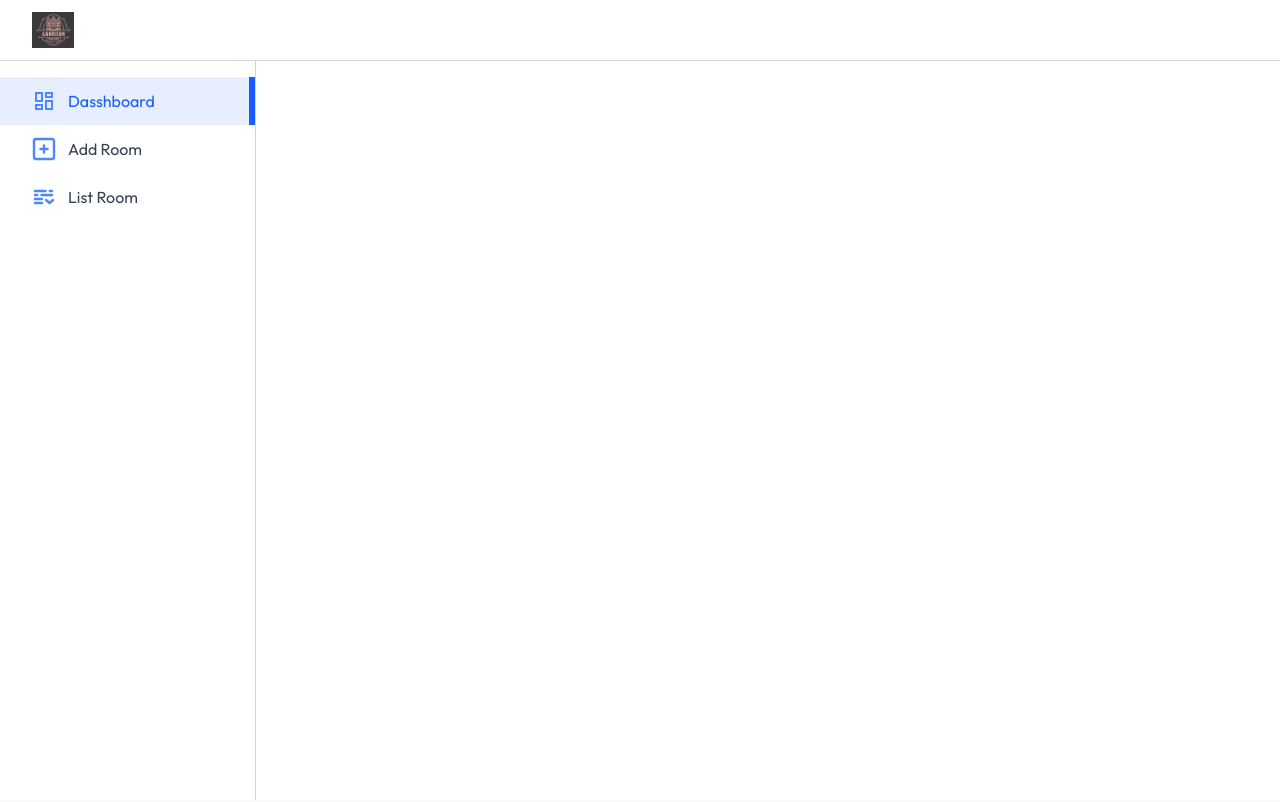
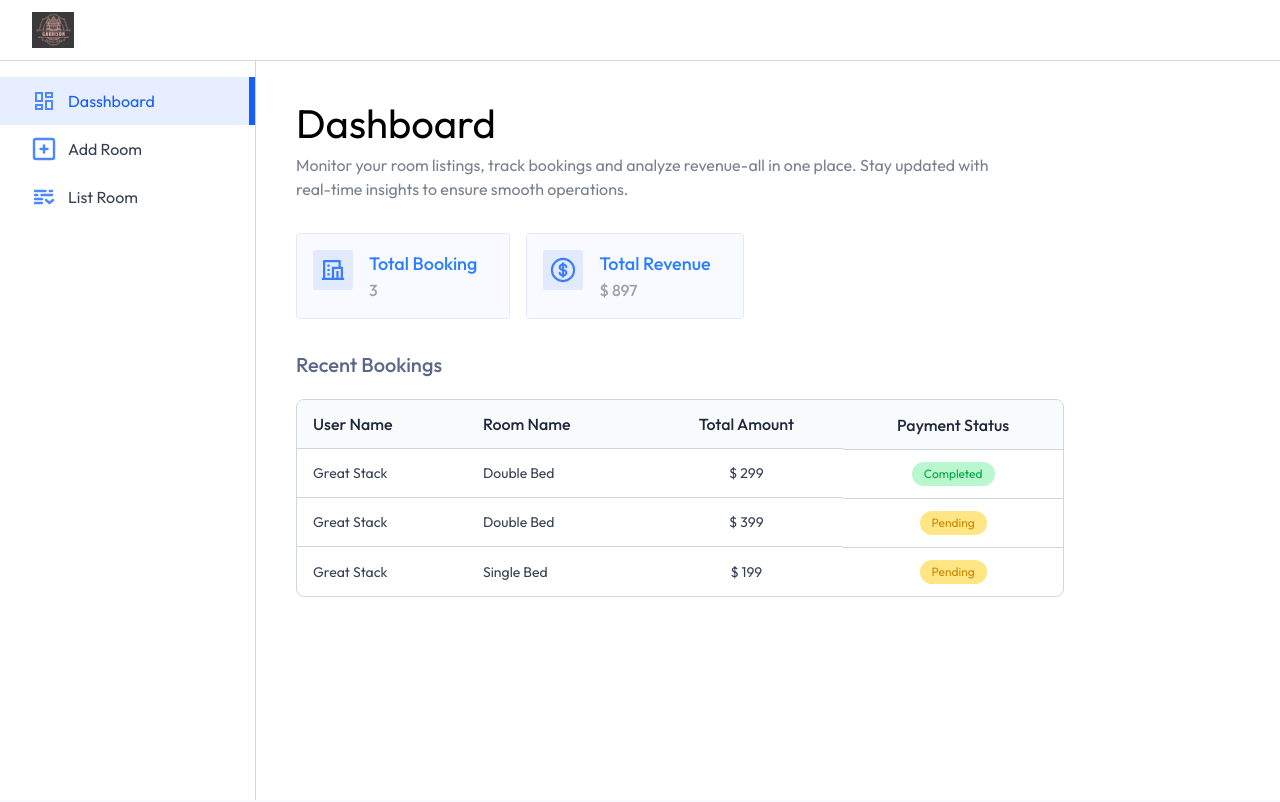
Before and after one commit to Kartikey349/Garrison, a React (Vite) app in the folder client/: page /owner in a window 1280 px wide. Shown: the top 802 px of the page. Built offline with nearby package versions, Linux system fonts and the light colour scheme; a web font is replaced by a local one.

Commit message:
created admin dashboard

```diff
--- a/client/src/App.jsx
+++ b/client/src/App.jsx
@@ -7,6 +7,9 @@
 import MyBookings from "./pages/MyBookings"
 import HotelReg from "./components/HotelReg"
 import Layout from "./pages/hotelOwner/Layout"
+import Dashboard from "./pages/hotelOwner/Dashboard"
+import AddRoom from "./pages/hotelOwner/AddRoom"
+import ListRoom from "./pages/hotelOwner/ListRoom"
 
 function App() {
 
@@ -22,7 +25,11 @@
           <Route path="/rooms" element={<AllRooms />} />
           <Route path="/rooms/:id" element={<RoomDetails />} />
           <Route path="/my-bookings" element={<MyBookings />} />
-          <Route path="/owner" element={<Layout />} />
+          <Route path="/owner" element={<Layout />}>
+            <Route index element={<Dashboard/>} />
+            <Route path="add-room" element={<AddRoom />} />
+            <Route path="list-room" element={<ListRoom />} />
+          </Route>
         </Routes>
     </div>
     <Footer />
--- /dev/null
+++ b/client/src/pages/hotelOwner/Dashboard.jsx
@@ -0,0 +1,73 @@
+import { useState } from "react"
+import { assets, dashboardDummyData } from "../../assets/assets"
+import Title from "../../components/Title"
+
+const Dashboard = () => {
+
+    const [DashboardData, setDashboardData] = useState(dashboardDummyData)
+
+  return (
+    <div>
+        <Title align='left' font='outfit' title={'Dashboard'} subTitle={'Monitor your room listings, track bookings and analyze revenue-all in one place. Stay updated with real-time insights to ensure smooth operations.'} />
+
+        <div className="flex gap-4 my-8">
+            {/* Total Booking */}
+            <div className="bg-primary/3 border border-primary/10 rounded flex pr-8 p-4">
+                <img src={assets.totalBookingIcon} className="max-sm:hidden h-10" />
+
+                <div className="flex flex-col sm:ml-4 font-medium">
+                    <p className="text-blue-500 text-lg">Total Booking</p>
+                    <p className="text-neutral-400 text-base">{DashboardData.totalBookings}</p>
+                </div>
+            </div>
+
+            {/* Total revenue */}
+             <div className="bg-primary/3 border border-primary/10 rounded flex pr-8 p-4">
+                <img src={assets.totalRevenueIcon} className="max-sm:hidden h-10" />
+
+                <div className="flex flex-col sm:ml-4 font-medium">
+                    <p className="text-blue-500 text-lg">Total Revenue</p>
+                    <p className="text-neutral-400 text-base">$ {DashboardData.totalRevenue}</p>
+                </div>
+            </div>
+        </div>
+
+
+        {/* Recent Bookings */}
+        <h2 className="text-xl text-blue-950/70 font-medium mb-5">Recent Bookings</h2>
+
+        <div className="w-full max-w-3xl text-left border border-gray-300 rounded-lg max-h-80 overflow-y-scroll">
+            <table className="w-full">
+                <thead className="bg-gray-50">
+                    <tr>
+                        <th className="py-3 px-4 text-gray-800 font-medium">User Name</th>
+                        <th className="py-3 px-4 text-gray-800 font-medium max-sm:hidden">Room Name</th>
+                        <th className="py-3 px-4 text-gray-800 font-medium text-center">Total Amount</th>
+                        <th className="py-3 px-4 text-gray-800 font-medium text-center">Payment Status</th>
+                    </tr>
+                </thead>
+
+                <tbody className="text-sm">
+                    {DashboardData.bookings.map((item, index) => (
+                        <tr key={index}>
+                            <td className="py-3 px-4 text-gray-700 border-t border-gray-300">{item.user.username}</td>
+
+                            <td className="py-3 px-4 text-gray-700 border-t border-gray-300 max-sm:hidden">{item.room.roomType}</td>
+
+                            <td className="py-3 px-4 text-gray-700 border-t border-gray-300 text-center">$ {item.totalPrice}</td>
+
+                            <td className="py-3 px-4 border-t border-gray-300 flex">
+                                <button className={`py-1 px-3 text-xs rounded-full mx-auto ${item.isPaid ? 'bg-green-200 text-green-600' : 'bg-amber-200 text-yellow-600'}`}>
+                                    {item.isPaid ? "Completed" : "Pending"}
+                                </button>
+                            </td>
+                        </tr>
+                    ))}
+                </tbody>
+            </table>
+        </div>
+    </div>
+  )
+}
+
+export default Dashboard
```
Also changed, not shown: 1 other file (tests, documents, lock files or other folders).
